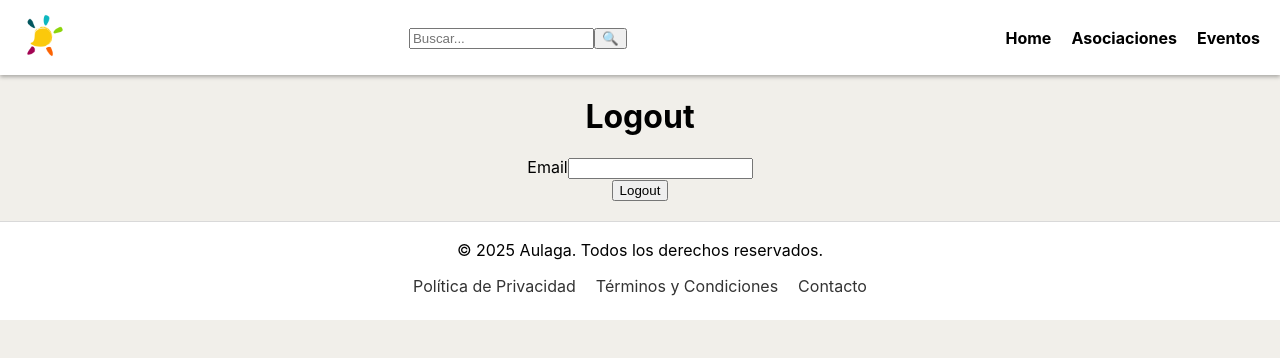
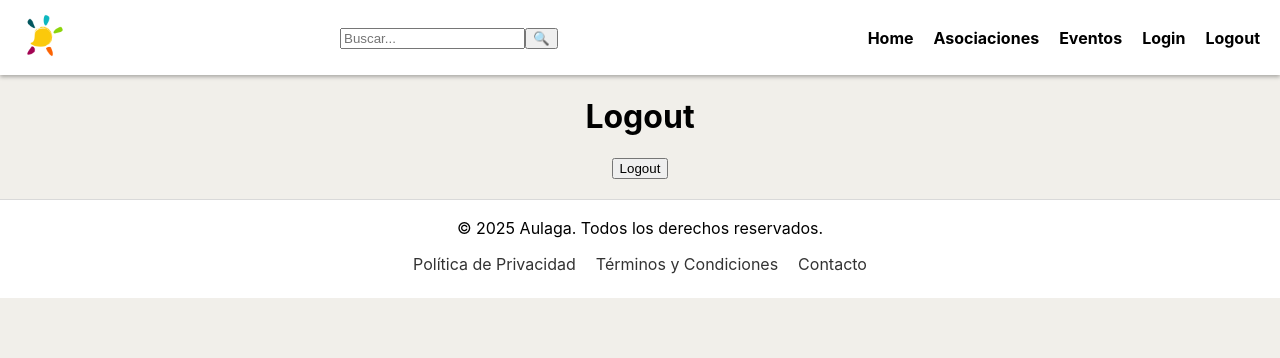
Before and after one commit to WACHIDADUCK/platitaFront, a React (Vite) app: page /logout in a window 1280 px wide. Shown: the top 358 px of the page. Built offline with nearby package versions, Linux system fonts and the light colour scheme.

Commit message:
Métodos de consulta arreglados

```diff
--- a/src/components/Navbar.jsx
+++ b/src/components/Navbar.jsx
@@ -19,6 +19,8 @@ export default function Navbar() {
                 <li><Link to="/">Home</Link></li>
                 <li><Link to="/asociaciones">Asociaciones</Link></li>
                 <li><Link to="/eventos">Eventos</Link></li>
+                <li><Link to="/login">Login</Link></li>
+                <li><Link to="/logout">Logout</Link></li>
             </ul>
         </nav>
     )
--- a/src/pages/Login.jsx
+++ b/src/pages/Login.jsx
@@ -1,4 +1,8 @@
 import { useState } from 'react';
+import axios from 'axios';
+
+axios.defaults.withCredentials = true;
+axios.defaults.withXSRFToken = true;
 
 export default function Login() {
     const [email, setEmail] = useState('');
@@ -7,24 +11,14 @@ export default function Login() {
     const handleLogin = async (e) => {
         e.preventDefault();
         try {
-            const response = await fetch('http://platita.test/api/login', {
-                method: 'POST',
-                headers: {
-                    'Content-Type': 'application/json',
-                },
-                body: JSON.stringify({
-                    email,
-                    password,
-                }),
-                credentials: 'include' // Asegúrate de incluir esto
-            });
+            await axios.get("http://platita.test/sanctum/csrf-cookie");
+            const response = await axios.post('http://platita.test/login', { email, password });
+            console.log(response);
 
-            if (!response.ok) {
-                throw new Error('Error al iniciar sesión');
-            }
+            const comprobar = await axios.get("http://platita.test/api/user");
+            console.log(comprobar);
 
-            const data = await response.json();
-            console.log(data);
+            window.location.href = '/';
         } catch (error) {
             console.error('Error al iniciar sesión:', error);
         }
--- a/src/pages/Logout.jsx
+++ b/src/pages/Logout.jsx
@@ -1,30 +1,20 @@
 import { useState } from 'react';
 import axios from "axios";
 
+axios.defaults.withCredentials = true;
+axios.defaults.withXSRFToken = true;
+
 export default function Logout() {
-    const [email, setEmail] = useState('');
 
     const handleLogout = async (e) => {
         e.preventDefault();
         try {
-            await axios.get("http://platita.test/sanctum/csrf-cookie");
-            const response = await axios.post('http://platita.test/api/logout', {
-                email, // Asegúrate de que `email` esté definido en el ámbito
-            }, {
-                headers: {
-                    'Content-Type': 'application/json',
-                    'Accept': 'application/json',
-                },
-                withCredentials: true, // Incluir credenciales (cookies)
-            });
+            //await axios.get("http://platita.test/sanctum/csrf-cookie", { withCredentials: true });
+            const response = await axios.post('http://platita.test/logout');
 
-            if (!response.ok) {
-                const errorText = await response.text();
-                throw new Error(`Error al cerrar sesión: ${errorText}`);
-            }
-
-            const data = await response.json();
-            console.log(data);
+            // const data = await response.json();
+            console.log(response);
+            window.location.href = '/';
         } catch (error) {
             console.error('Error al cerrar sesión:', error);
         }
@@ -34,16 +24,6 @@ export default function Logout() {
         <div>
             <h1>Logout</h1>
             <form onSubmit={handleLogout}>
-                <div>
-                    <label htmlFor="email">Email</label>
-                    <input
-                        type="email"
-                        id="email"
-                        name="email"
-                        value={email}
-                        onChange={(e) => setEmail(e.target.value)}
-                    />
-                </div>
                 <button type="submit">Logout</button>
             </form>
         </div>
```
